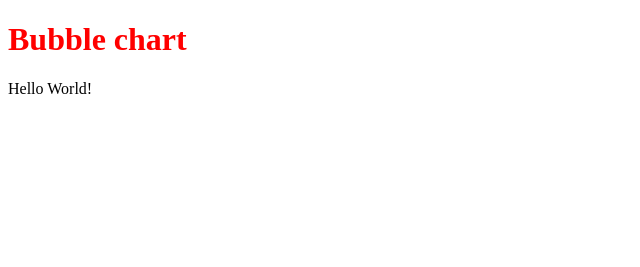
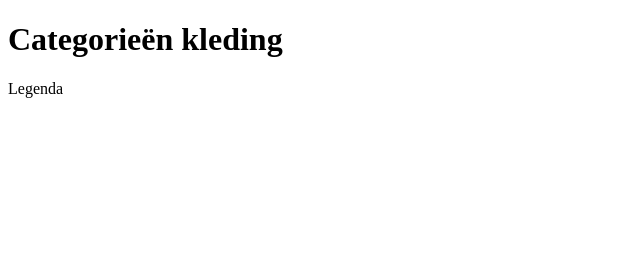
Before and after one commit to StefanGerrits2/Functional-Programming, a website: page public/index.html in a window 1280 px wide. Shown: the whole page, without its empty margins (0-640 px from the left). Drawn offline with nearby package versions, Linux system fonts and the light colour scheme; no server answers.

Commit message:
add legend section, change css

```diff
--- a/public/global.css
+++ b/public/global.css
@@ -1,3 +1,7 @@
 h1 {
-    color: red;
+    color: black;
 }
+
+g {
+ display: flex;
+}
--- a/public/index.html
+++ b/public/index.html
@@ -9,9 +9,9 @@
     <title>Document</title>
 </head>
 <body>
-    <h1>Bubble chart</h1>
-    <div class = "myclass">
-        Hello World!
+    <h1>Categorieën kleding</h1>
+    <div>
+        <p>Legenda</p>
     </div>
     <svg>
         <g></g>
```
